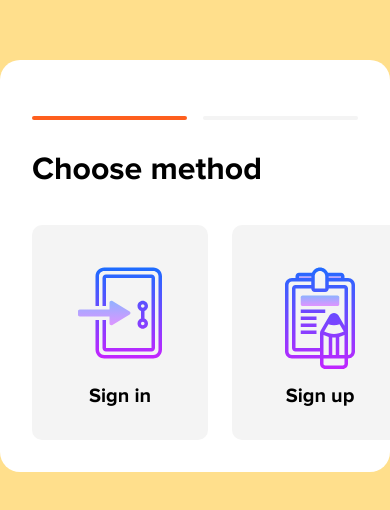
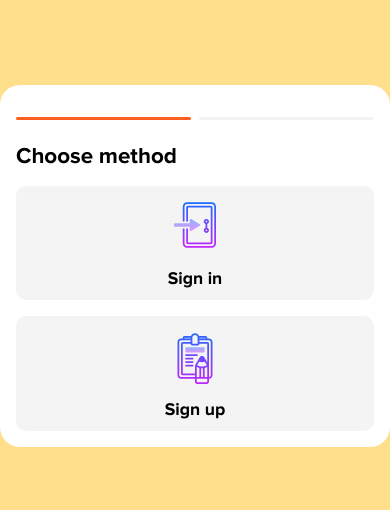
Before and after one commit to dx1ded/react-pizza, a React (Vite) app in the folder client/: page /auth in a window 390 px wide. Shown: the part 156-666 px from the top of the page. Built offline with nearby package versions, Linux system fonts and the light colour scheme.

Commit message:
Auth page response is done

```diff
--- a/client/src/@ui/Heading.js
+++ b/client/src/@ui/Heading.js
@@ -1,8 +1,23 @@
 import styled from "styled-components"
+import breakpoints from "@breakpoints"
 
 const sizes = {
-  lg: "2rem", // 32px
-  md: "1.25rem", // 20px
+  lg: "2rem",
+  md: "1.25rem",
+  adaptive: {
+    [breakpoints.size.xl]: {
+      lg: "1.75rem",
+      md: "1.2rem",
+    },
+    [breakpoints.size.lg]: {
+      lg: "1.5rem",
+      md: "1.125rem",
+    },
+    [breakpoints.size.md]: {
+      lg: "1.4rem",
+      md: "1.1rem",
+    },
+  },
 }
 
 export const Heading = styled.h2`
@@ -10,4 +25,19 @@ export const Heading = styled.h2`
   font-size: ${(props) => sizes[props.$size] || props.$size};
   font-weight: ${(props) => props.$weight || 700};
   color: ${(props) => props.$color || "var(--black)"};
+
+  @media ${breakpoints.device.xl} {
+    font-size: ${(props) =>
+      sizes.adaptive[breakpoints.size.xl][props.$size] || props.$size};
+  }
+
+  @media ${breakpoints.device.lg} {
+    font-size: ${(props) =>
+      sizes.adaptive[breakpoints.size.lg][props.$size] || props.$size};
+  }
+
+  @media ${breakpoints.device.md} {
+    font-size: ${(props) =>
+      sizes.adaptive[breakpoints.size.md][props.$size] || props.$size};
+  }
 `
--- a/client/src/breakpoints.js
+++ b/client/src/breakpoints.js
@@ -1,4 +1,4 @@
-export default {
+const size = {
   xxl: "80em", // 1280
   xl: "64em", // 1024
   lg: "48em", // 768
@@ -6,3 +6,14 @@ export default {
   sm: "26.25em", // 420
   xs: "23.4375em", // 375
 }
+
+const device = {
+  xxl: `(max-width: ${size.xxl})`,
+  xl: `(max-width: ${size.xl})`,
+  lg: `(max-width: ${size.lg})`,
+  md: `(max-width: ${size.md})`,
+  sm: `(max-width: ${size.sm})`,
+  xs: `(max-width: ${size.xs})`,
+}
+
+export default { size, device }
--- a/client/src/components/Strategy/Strategy.jsx
+++ b/client/src/components/Strategy/Strategy.jsx
@@ -1,5 +1,5 @@
-import { useState, Children, cloneElement, useRef, useEffect } from "react"
-import { Button, Heading, Icon } from "@ui"
+import { useState, Children, cloneElement, useRef } from "react"
+import { Button, Icon } from "@ui"
 import {
   StrategyNav,
   StrategyProgress,
@@ -20,10 +20,6 @@ export function Strategy({
   const [data, setData] = useState({})
   const [buttonsDisabled, setButtonsDisabled] = useState(false)
   const elementRef = useRef(null)
-
-  useEffect(() => {
-    console.log(stage)
-  }, [stage])
 
   const changeStage = (i) => {
     if (i > stage) return
--- a/client/src/components/Strategy/Strategy.styled.js
+++ b/client/src/components/Strategy/Strategy.styled.js
@@ -1,5 +1,6 @@
 import styled, { keyframes } from "styled-components"
 import { Button, Heading, Icon } from "@ui"
+import breakpoints from "@breakpoints"
 
 const fadeInLeft = keyframes`
   from {
@@ -16,7 +17,6 @@ const fadeInLeft = keyframes`
 export const StyledStrategy = styled.div`
   display: flex;
   flex-direction: column;
-  min-height: 18rem;
 `
 
 export const StrategyProgress = styled.div`
@@ -36,6 +36,15 @@ export const StrategyProgress = styled.div`
     &.active {
       background-color: var(--primary);
     }
+
+    @media ${breakpoints.device.sm} {
+      height: 0.2rem;
+    }
+  }
+
+  @media ${breakpoints.device.sm} {
+    gap: 0.5rem;
+    margin-bottom: 1.5rem;
   }
 `
 
@@ -69,6 +78,25 @@ export const StrategyNav = styled.div`
 
     ${Icon} {
       line-height: 3.5rem;
+
+      @media ${breakpoints.device.xl} {
+        font-size: 1.5rem;
+        line-height: 2.6rem;
+      }
+
+      @media ${breakpoints.device.sm} {
+        line-height: 2.3rem;
+      }
+    }
+
+    @media ${breakpoints.device.xl} {
+      width: 2.6rem;
+      height: 2.6rem;
+    }
+
+    @media ${breakpoints.device.sm} {
+      width: 2.3rem;
+      height: 2.3rem;
     }
   }
 `
--- a/client/src/globalStyle.js
+++ b/client/src/globalStyle.js
@@ -1,5 +1,6 @@
 import { createGlobalStyle } from "styled-components"
 import normalize from "normalize.css/normalize.css?inline"
+import breakpoints from "@breakpoints"
 
 export const GlobalStyle = createGlobalStyle`
   ${normalize}
@@ -67,11 +68,22 @@ export const GlobalStyle = createGlobalStyle`
     --z-search: 1000;
     --z-select: 2000;
     --z-dropdown: 3000;
+    --z-validation-message: 5000;
     --z-modal: 10000;
 
     /* Shades */
 
     --shade-1: 0 15px 20px rgb(0 0 0 / 3%);
+
+    @media ${breakpoints.device.xl} {
+      --container-h-offset: 2.5em;
+      --container-v-offset: 2.5em;
+    }
+
+    @media ${breakpoints.device.md} {
+      --container-h-offset: 2em;
+      --container-v-offset: 2em;
+    }
   }
 
 
--- a/client/src/pages/Auth/Auth.styled.js
+++ b/client/src/pages/Auth/Auth.styled.js
@@ -1,17 +1,40 @@
 import styled from "styled-components"
-import { Button, Container, Input, Text } from "@ui"
+import { Container, Input } from "@ui"
+import breakpoints from "@breakpoints"
+import { StyledStrategy } from "@components/Strategy/Strategy.styled"
 
 export const StyledAuth = styled.div`
   display: flex;
   align-items: center;
   justify-content: center;
   height: 100vh;
+  overflow-y: auto;
 
   ${Container} {
     width: 100%;
-    padding: 3.5rem 2rem 2rem;
+    padding: var(--container-v-offset) 2rem 2rem;
     background-color: var(--white);
     border-radius: 20px;
+
+    @media ${breakpoints.device.xl} {
+      padding: var(--container-v-offset) 1.5rem 1rem;
+    }
+
+    @media ${breakpoints.device.sm} {
+      padding: var(--container-v-offset) 1rem 1rem;
+    }
+  }
+
+  ${StyledStrategy} {
+    min-height: 18rem;
+
+    @media ${breakpoints.device.xl} {
+      min-height: 14rem;
+    }
+
+    @media ${breakpoints.device.md} {
+      min-height: 10rem;
+    }
   }
 `
 
@@ -19,6 +42,7 @@ export const ValidationResult = styled.p`
   position: absolute;
   top: 50%;
   right: -1rem;
+  z-index: var(--z-validation-message);
   width: 100%;
   max-width: 14rem;
   padding: 0.7rem 1rem;
@@ -46,6 +70,32 @@ export const ValidationResult = styled.p`
     border-style: solid;
     border-width: 0.4rem 0.4rem 0.4rem 0;
     transform: translate(-100%, -50%);
+
+    @media ${breakpoints.device.lg} {
+      top: 0;
+      left: 0.5rem;
+      border-color: transparent transparent red;
+      border-width: 0 0.4rem 0.4rem;
+      transform: translateY(-100%);
+    }
+  }
+
+  @media ${breakpoints.device.xl} {
+    max-width: 8rem;
+    padding: 0.4rem 0.8rem;
+    font-size: 0.6rem;
+  }
+
+  @media ${breakpoints.device.lg} {
+    right: initial;
+    left: 0;
+    max-width: 10rem;
+    padding: 0.5rem;
+    transform: translateY(100%);
+  }
+
+  @media ${breakpoints.device.sm} {
+    padding: 0.35rem;
   }
 `
 
@@ -54,12 +104,28 @@ export const InputWrapper = styled.div`
 
   &:not(:last-child) {
     margin-bottom: 1rem;
+
+    @media ${breakpoints.device.xl} {
+      margin-bottom: 0.875rem;
+    }
   }
 
   ${Input} {
     display: block;
     width: 100%;
     padding: 0.5rem 1rem;
+
+    @media ${breakpoints.device.xl} {
+      font-size: 0.875rem;
+    }
+
+    @media ${breakpoints.device.sm} {
+      font-size: 0.8rem;
+    }
+
+    @media ${breakpoints.device.xs} {
+      padding: 0.3rem 0.7rem;
+    }
   }
 `
 
@@ -78,9 +144,18 @@ export const LabelledInput = styled.div`
     color: var(--white);
     background-color: var(--primary);
     border-radius: 30px 0 0 30px;
+
+    @media ${breakpoints.device.sm} {
+      width: 2.5rem;
+      font-size: 1.1rem;
+    }
   }
 
   ${Input} {
     padding-left: 3.7rem;
+
+    @media ${breakpoints.device.sm} {
+      padding-left: 3.2rem;
+    }
   }
 `
--- a/client/src/pages/Auth/AuthMethod.styled.js
+++ b/client/src/pages/Auth/AuthMethod.styled.js
@@ -1,4 +1,5 @@
 import styled from "styled-components"
+import breakpoints from "@breakpoints"
 
 export const StyledAuthMethod = styled.div`
   display: grid;
@@ -18,6 +19,30 @@ export const StyledAuthMethod = styled.div`
       display: block;
       max-width: 7rem;
       margin: 0 auto 1rem;
+
+      @media ${breakpoints.device.xl} {
+        max-width: 5rem;
+      }
+
+      @media ${breakpoints.device.sm} {
+        max-width: 3.5rem;
+      }
+    }
+
+    @media ${breakpoints.device.xl} {
+      padding: 1.3rem;
+    }
+
+    @media ${breakpoints.device.sm} {
+      padding: 0.7rem;
     }
   }
+
+  @media ${breakpoints.device.md} {
+    gap: 1rem;
+  }
+
+  @media ${breakpoints.device.sm} {
+    grid-template-columns: 1fr;
+  }
 `
--- a/client/src/pages/Auth/SignUp/DateOfBirth.jsx
+++ b/client/src/pages/Auth/SignUp/DateOfBirth.jsx
@@ -5,16 +5,33 @@ import styled from "styled-components"
 import { useDispatch } from "react-redux"
 import { setSecret } from "@redux/secret/actions"
 import { Icon, Input } from "@ui"
+import breakpoints from "@breakpoints"
 import { DateOfBirthSchema } from "../yup.schemas"
 import { formatDate } from "../../../utils"
+
 import { InputWrapper, LabelledInput, ValidationResult } from "../Auth.styled"
-
 import "@taak/react-modern-calendar-datepicker/lib/DatePicker.css"
 
 const StyledDateOfBirth = styled.div`
   .DatePicker {
     position: static;
     display: block;
+  }
+
+  .responsive-calendar {
+    font-size: 0.55rem;
+
+    @media ${breakpoints.device.xl} {
+      font-size: 0.5rem;
+    }
+
+    @media ${breakpoints.device.lg} {
+      font-size: 0.45rem;
+    }
+
+    @media ${breakpoints.device.xs} {
+      font-size: 0.4rem;
+    }
   }
 `
 
@@ -75,6 +92,7 @@ export const DateOfBirth = forwardRef(function DateOfBirth(
           <DatePicker
             colorPrimary="#fe5f1e"
             renderInput={renderCustomInput}
+            calendarClassName="responsive-calendar"
             onChange={(date) =>
               setFieldValue(
                 "dateOfBirth",
```
